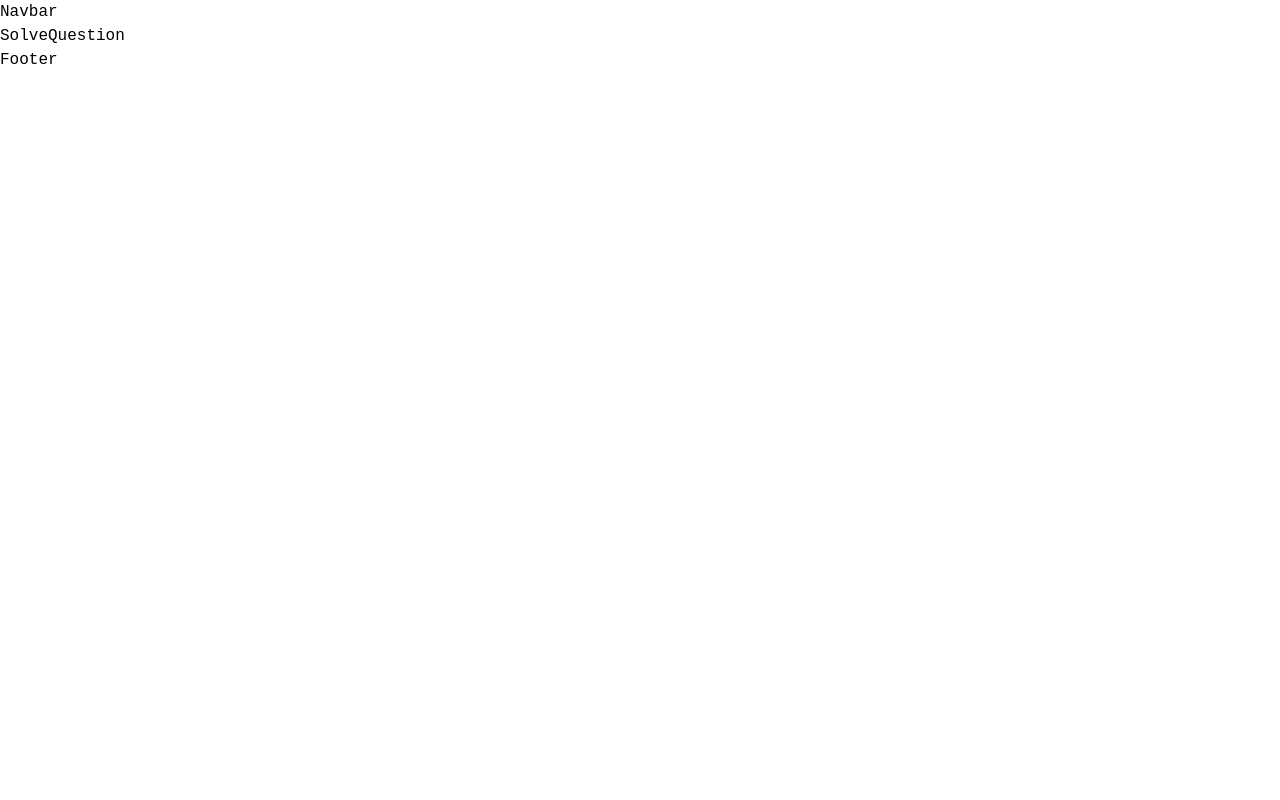
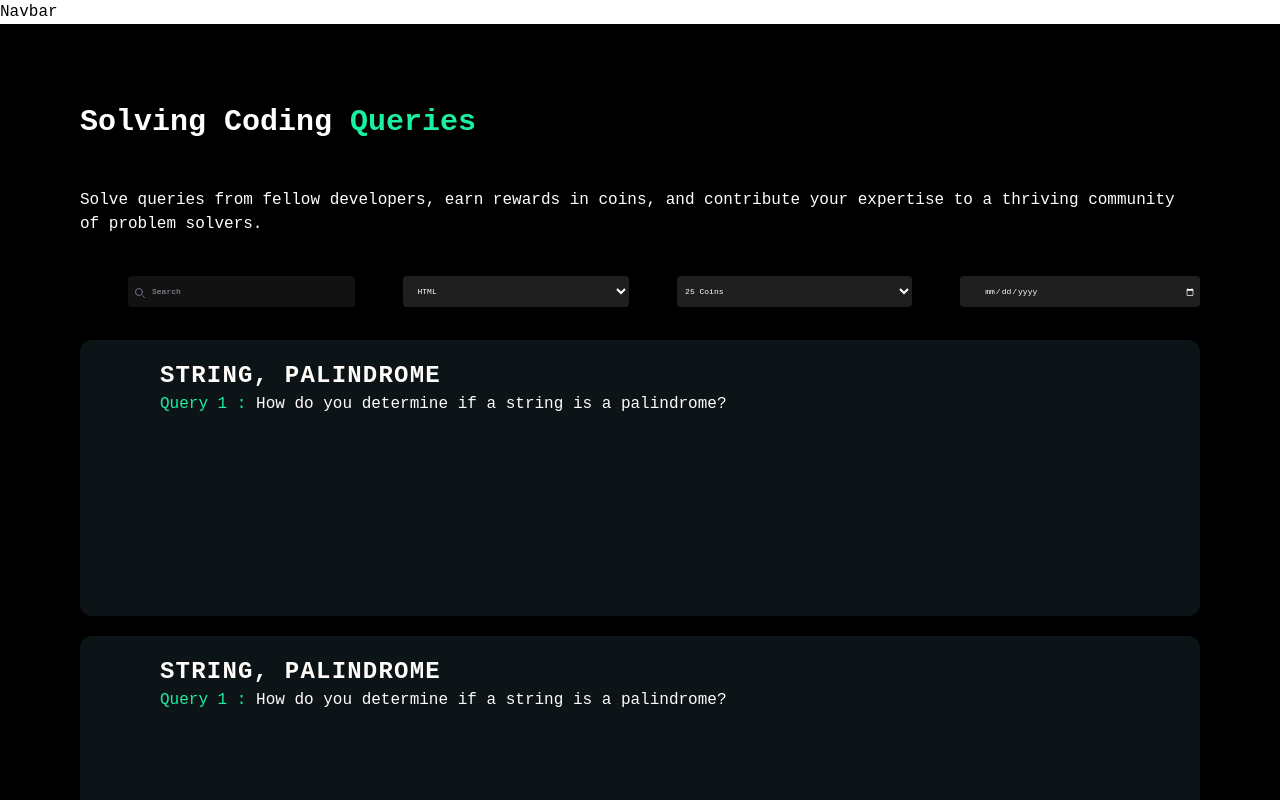
Before and after one commit to DareDevilStudios/notime-solve-x, a Next.js app: page /solve-question in a window 1280 px wide. Shown: the top 800 px of the page. Built offline with nearby package versions, Linux system fonts and the light colour scheme.

Commit message:
some change

```diff
--- a/src/common/UI/SolveQuestion/SolveQuestion.jsx
+++ b/src/common/UI/SolveQuestion/SolveQuestion.jsx
@@ -1,8 +1,24 @@
+import Filter_questions from '@/common/components/Filter_questions'
+import Navbar from '@/common/components/Navbar'
+import QuestionBox from '@/common/components/Question_box'
 import React from 'react'
 
 const SolveQuestion = () => {
   return (
-    <div>SolveQuestion</div>
+    <>
+
+    <div className='bg-black p-[5rem] flex flex-col gap-5'>
+    <h1 className='text-white text-3xl font-black ' >Solving Coding<span className='text-[#1BEFA0]'> Queries</span></h1>
+    <p className='text-white pt-7'>Solve queries from fellow developers, earn rewards in coins, and contribute your expertise to a thriving community of problem solvers.</p>
+    <Filter_questions/>
+    <QuestionBox/>
+
+    <QuestionBox/>
+    <QuestionBox/>
+    <QuestionBox/>
+    <QuestionBox/>
+    </div>
+    </>
   )
 }
 
--- a/src/common/components/Common_Button.jsx
+++ b/src/common/components/Common_Button.jsx
@@ -5,7 +5,6 @@ import React from 'react'
 const Common_Button = ({textcolour,colour,children}) => {
   return (
     <div>
-        <h1>Common_Button</h1>
         {/* <Image src="/website_screenshots/common_button.png" alt="Next.js" width={200} height={160} /> */}
         {/* <div className="mt-[10px] bg-black h-[40px] w-[200px]">
         <button className={`h-[27px] w-[180px] rounded-sm font-inter m-[6px] text-xs font-bold
--- a/src/common/components/Question_box.jsx
+++ b/src/common/components/Question_box.jsx
@@ -1,4 +1,5 @@
 import React from 'react';
+import Common_Button from './Common_Button';
 
 const QuestionBox = () => {
 
@@ -13,6 +14,11 @@ const QuestionBox = () => {
       <div>
         <p><span className='text-[#1BEFA0]  pt-8'>Query 1 :</span> <span className='text-[#FFFCF9]'>How do you determine if a string is a palindrome? </span></p>
       </div>
+      <div>
+      <Common_Button />
+      <Common_Button/>
+      </div>
+      <Common_Button/>
     </div>
   );
 };
```
